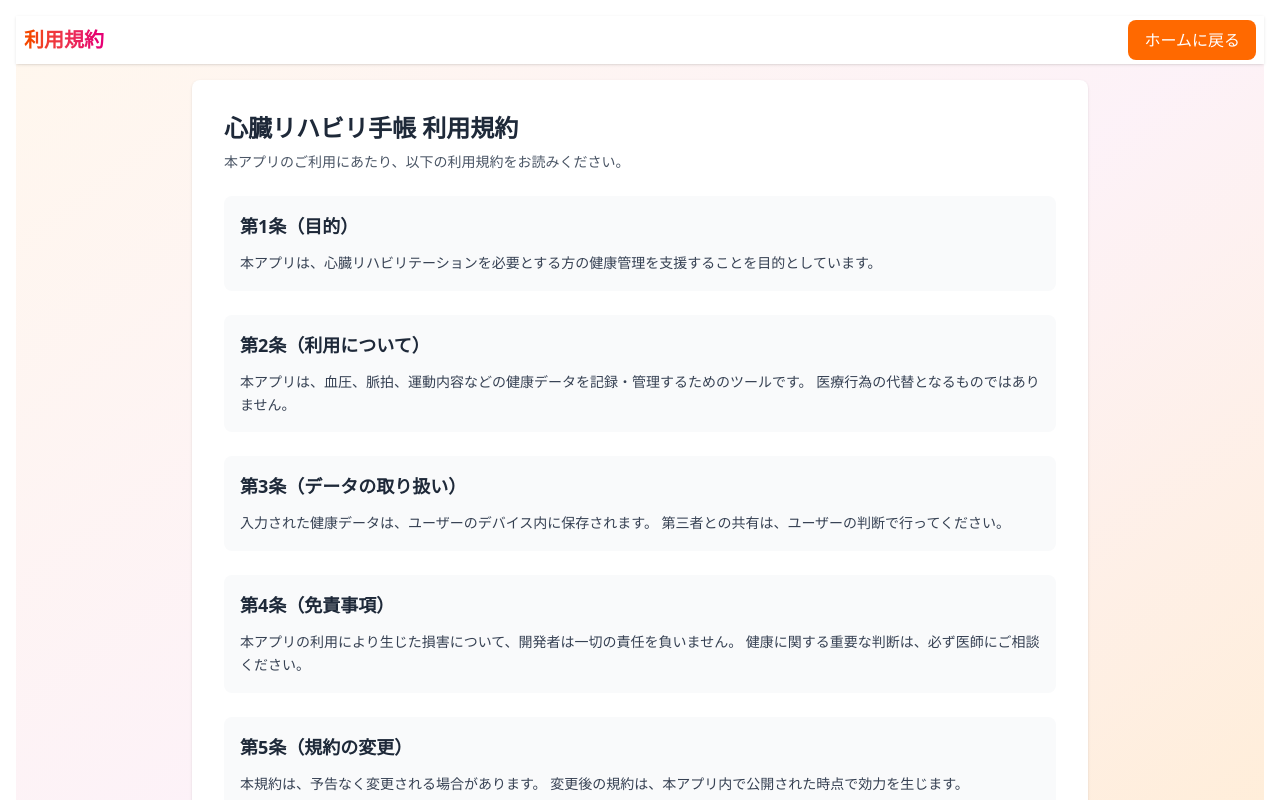
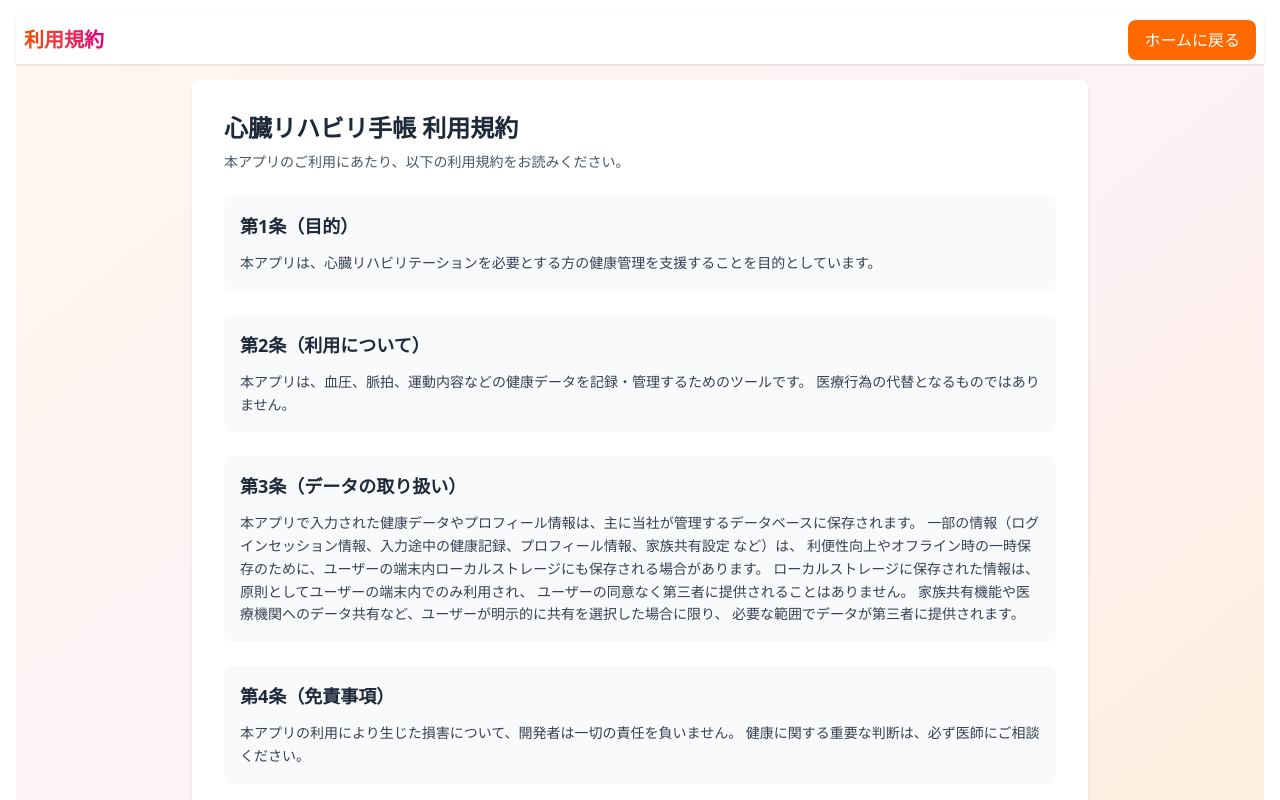
Before and after one commit to mikan623/heart-rehab-app, a Next.js app: page /terms in a window 1280 px wide. Shown: the top 800 px of the page. Built offline with nearby package versions, Linux system fonts and the light colour scheme.

Commit message:
Update privacy policy and terms for data handling and contact

```diff
--- a/src/app/terms/page.tsx
+++ b/src/app/terms/page.tsx
@@ -69,8 +69,13 @@ export default function TermsPage() {
             <section className="bg-gray-50 rounded-lg p-4">
               <h3 className="text-lg font-semibold text-gray-800 mb-3">第3条（データの取り扱い）</h3>
               <p className="text-sm leading-relaxed">
-                入力された健康データは、ユーザーのデバイス内に保存されます。
-                第三者との共有は、ユーザーの判断で行ってください。
+                本アプリで入力された健康データやプロフィール情報は、主に当社が管理するデータベースに保存されます。
+                一部の情報（ログインセッション情報、入力途中の健康記録、プロフィール情報、家族共有設定 など）は、
+                利便性向上やオフライン時の一時保存のために、ユーザーの端末内ローカルストレージにも保存される場合があります。
+                ローカルストレージに保存された情報は、原則としてユーザーの端末内でのみ利用され、
+                ユーザーの同意なく第三者に提供されることはありません。
+                家族共有機能や医療機関へのデータ共有など、ユーザーが明示的に共有を選択した場合に限り、
+                必要な範囲でデータが第三者に提供されます。
               </p>
             </section>
 
```
